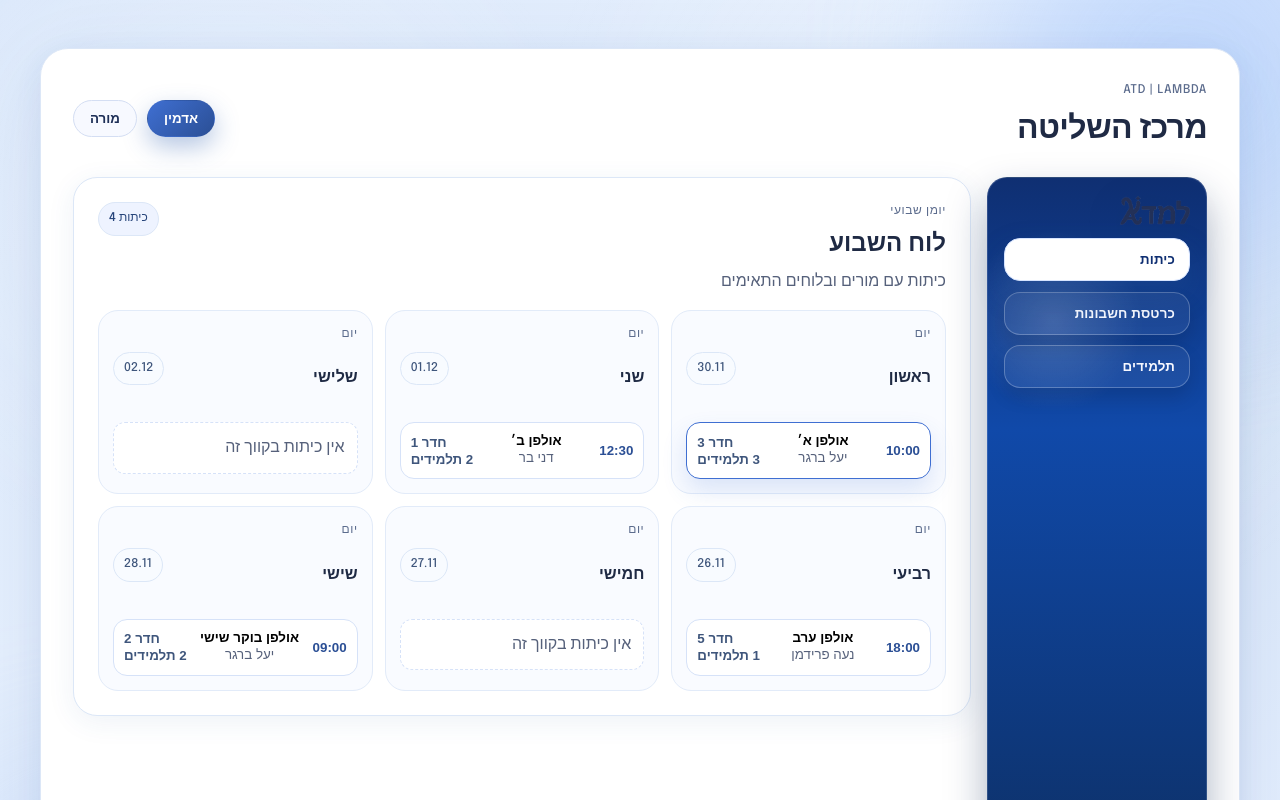
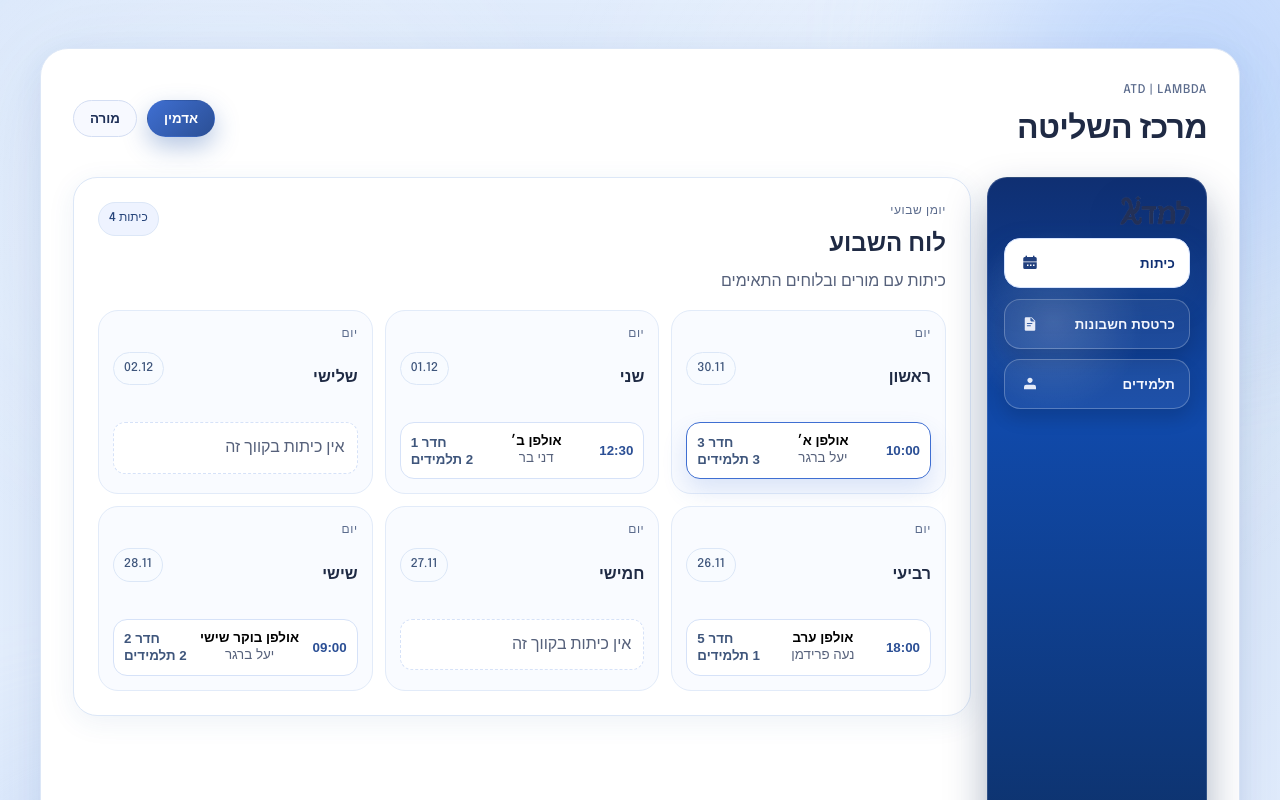
Before and after one commit to asafbanani/ATD_Lamda, a React (Vite) app: page / in a window 1280 px wide. Shown: the top 800 px of the page. Built offline with nearby package versions, Linux system fonts and the light colour scheme.

Commit message:
new icons to admin menu bar

```diff
--- a/src/App.css
+++ b/src/App.css
@@ -115,6 +115,10 @@
   cursor: pointer;
   transition: all 0.2s ease;
   box-shadow: 0 10px 18px rgba(0, 0, 0, 0.12);
+  display: flex;
+  align-items: center;
+  justify-content: flex-end;
+  gap: 10px;
 }
 
 .dashboard-link:hover {
@@ -129,6 +133,26 @@
   border-color: #d6e4ff;
   box-shadow: 0 14px 32px rgba(41, 86, 150, 0.24);
   transform: translateY(-1px);
+}
+
+.nav-icon {
+  display: inline-flex;
+  width: 22px;
+  height: 22px;
+  align-items: center;
+  justify-content: center;
+  color: inherit;
+  opacity: 0.92;
+}
+
+.nav-icon svg {
+  width: 18px;
+  height: 18px;
+}
+
+.nav-label {
+  flex: 1;
+  text-align: right;
 }
 
 .topbar {
--- a/src/App.tsx
+++ b/src/App.tsx
@@ -44,9 +44,9 @@ function App() {
 
   const menuItems = useMemo(
     () => [
-      { key: "calendar", label: "\u05db\u05d9\u05ea\u05d5\u05ea" },
-      { key: "accounts", label: "\u05db\u05e8\u05d8\u05e1\u05ea \u05d7\u05e9\u05d1\u05d5\u05e0\u05d5\u05ea" },
-      { key: "students", label: "\u05ea\u05dc\u05de\u05d9\u05d3\u05d9\u05dd" },
+      { key: "calendar", label: "\u05db\u05d9\u05ea\u05d5\u05ea", icon: "calendar" },
+      { key: "accounts", label: "\u05db\u05e8\u05d8\u05e1\u05ea \u05d7\u05e9\u05d1\u05d5\u05e0\u05d5\u05ea", icon: "accounts" },
+      { key: "students", label: "\u05ea\u05dc\u05de\u05d9\u05d3\u05d9\u05dd", icon: "students" },
     ],
     [],
   )
@@ -185,7 +185,25 @@ function App() {
                     className={item.key === adminView ? "dashboard-link active" : "dashboard-link"}
                     onClick={() => handleAdminNav(item.key)}
                   >
-                    {item.label}
+                    <span className="nav-label">{item.label}</span>
+                    <span className="nav-icon" aria-hidden="true">
+                      {item.icon === "calendar" && (
+                        <svg viewBox="0 0 24 24" fill="currentColor" xmlns="http://www.w3.org/2000/svg">
+                          <path d="M7 2a1 1 0 0 1 1 1v1h8V3a1 1 0 1 1 2 0v1h1a2 2 0 0 1 2 2v4H3V6a2 2 0 0 1 2-2h1V3a1 1 0 0 1 1-1Z" />
+                          <path d="M3 11h18v7a2 2 0 0 1-2 2H5a2 2 0 0 1-2-2v-7Zm5 3v2h2v-2H8Zm4 0v2h2v-2h-2Zm4 0v2h2v-2h-2Z" />
+                        </svg>
+                      )}
+                      {item.icon === "accounts" && (
+                        <svg viewBox="0 0 24 24" fill="currentColor" xmlns="http://www.w3.org/2000/svg">
+                          <path d="M6.5 3A1.5 1.5 0 0 0 5 4.5v15A1.5 1.5 0 0 0 6.5 21h11a1.5 1.5 0 0 0 1.5-1.5V8.414a1.5 1.5 0 0 0-.44-1.06l-3.914-3.914A1.5 1.5 0 0 0 13.586 3h-7.086Zm7 0.75L18.25 8.5H14A1.5 1.5 0 0 1 12.5 7V3.75Zm-5 6.75h6a.75.75 0 1 1 0 1.5h-6a.75.75 0 0 1 0-1.5Zm0 3h4a.75.75 0 0 1 0 1.5h-4a.75.75 0 0 1 0-1.5Z" />
+                        </svg>
+                      )}
+                      {item.icon === "students" && (
+                        <svg viewBox="0 0 24 24" fill="currentColor" xmlns="http://www.w3.org/2000/svg">
+                          <path d="M12 3.5c-1.933 0-3.5 1.567-3.5 3.5S10.067 10.5 12 10.5s3.5-1.567 3.5-3.5S13.933 3.5 12 3.5ZM7 13a3 3 0 0 0-3 3v3h16v-3a3 3 0 0 0-3-3H7Z" />
+                        </svg>
+                      )}
+                    </span>
                   </button>
                 ))}
               </nav>
```
